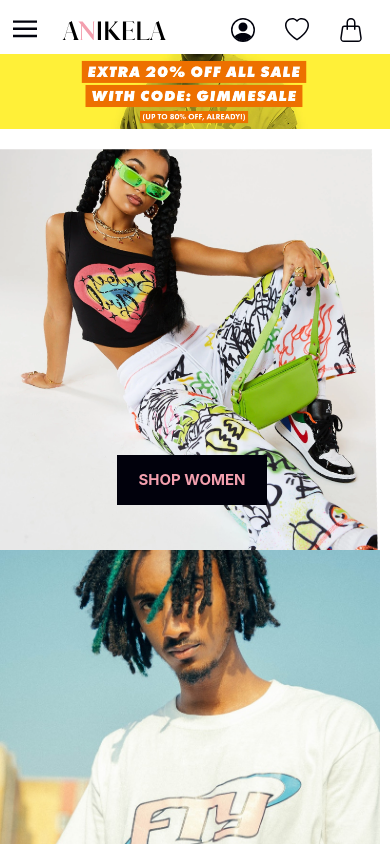
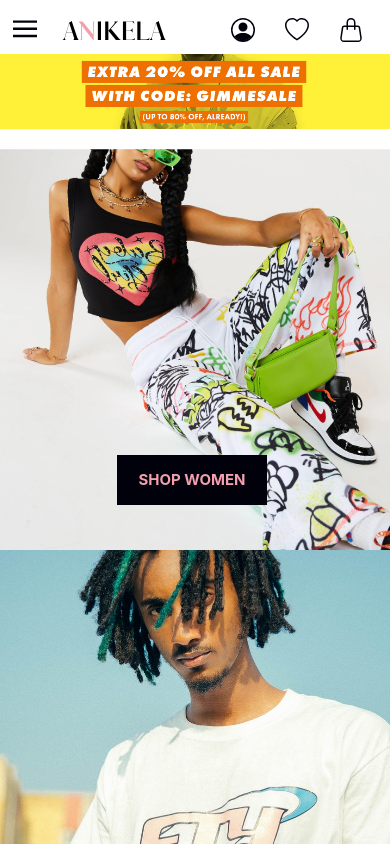
Before and after one commit to Coast-Information-Technology/anikela-ecommerce-customers-frontend, a React (Create React App) app: page / in a window 390 px wide. Shown: the top 844 px of the page. Built offline with nearby package versions, Linux system fonts and the light colour scheme.

Commit message:
fixed hompage

```diff
--- a/src/scss/pages/_home.scss
+++ b/src/scss/pages/_home.scss
@@ -176,15 +176,16 @@
     background-size: cover;
     flex: 100%;
     clip-path: inset(0 0 0 0);
+    margin-right: -20px;
   }
   .clip-image-left {
     background: url(../../assets/images/img1.png);
     background-repeat: no-repeat;
-    background-position: -10px -50px;
+    background-position: -10px -90px;
     background-size: cover;
     flex: 100%;
     clip-path: inset(0 0 0 0);
-    margin-right: 2px;
+    margin-right: -20px;
   }
   .slogan-container {
     position: relative;
@@ -277,19 +278,23 @@
   }
 }
 
-// @media (max-width: 375px) {
+// @media (max-height: 1024px) {
 //   .btn-man {
 //     width: 100px;
-//     height: 40px;
-//     margin-left: -35%;
-//     margin-top: -30px;
+//     height: 100px;
+//     margin-left: -10%;
+//     margin-top: -10px;
 //     flex: -100%;
 //   }
 //   .btn-woman {
 //     width: 100px;
 //     height: 40px;
 //     margin-top: -100%;
-//     margin-left: 30%;
+//     margin-left: 50%;
 //     flex: -100%;
 //   }
 // }
+
+@media (max-width: 768px) {
+
+}
```
Also changed, not shown: src/assets/images/home.png (deleted), src/assets/images/homepage.png (deleted).
